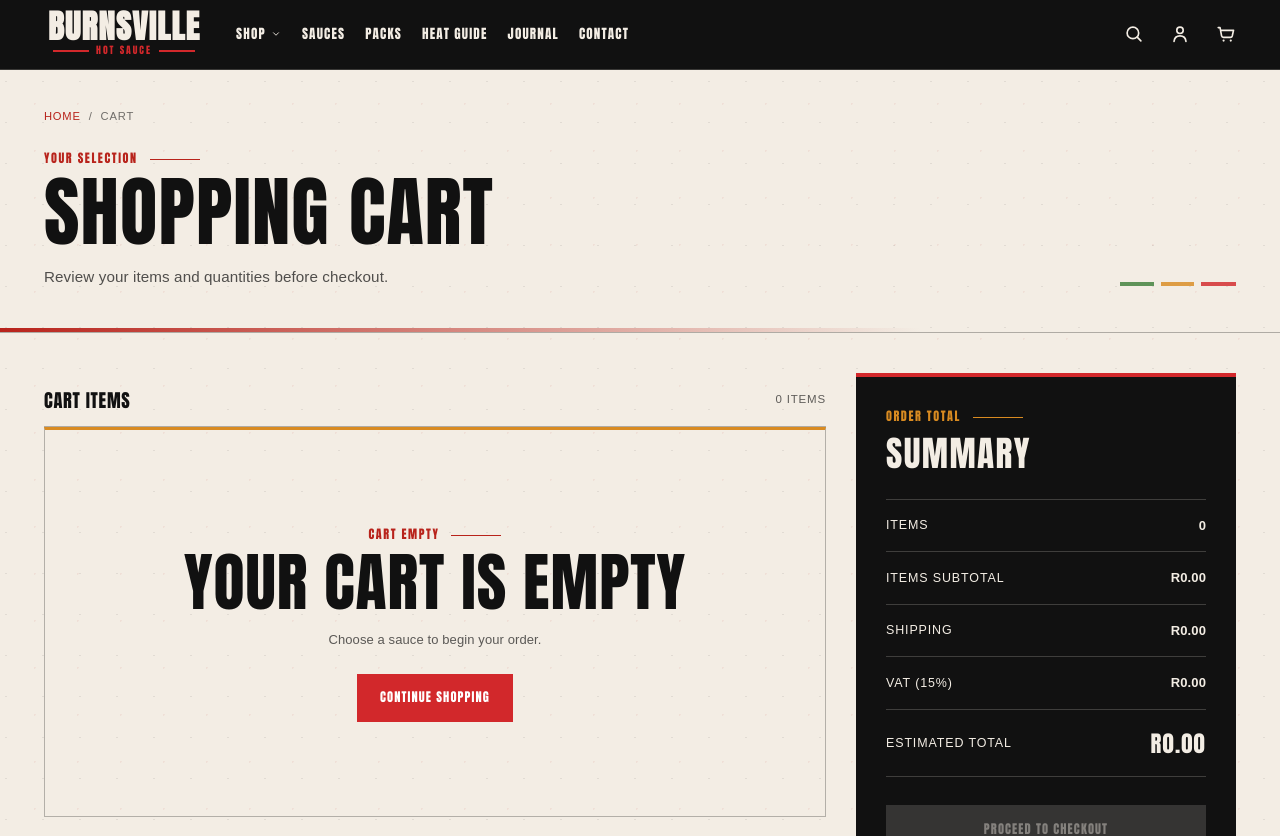
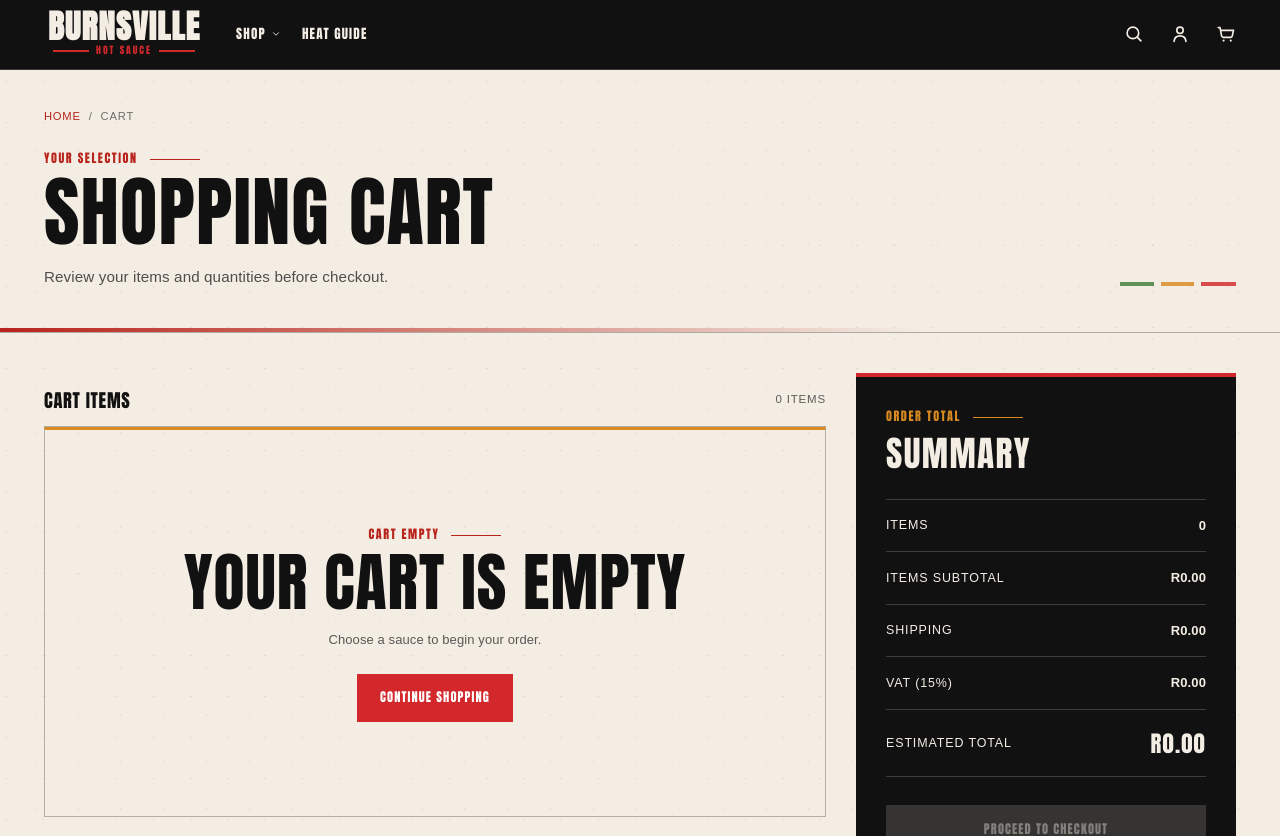
Before and after one commit to Humerous/burnsville_mern-app, a React (Vite) app in the folder frontend/: page /cart in a window 1280 px wide. Shown: the top 836 px of the page. Built offline with nearby package versions, Linux system fonts and the light colour scheme.

Commit message:
fix(mobile): remove dead and duplicate navigation

```diff
--- a/frontend/src/components/Header.jsx
+++ b/frontend/src/components/Header.jsx
@@ -14,17 +14,19 @@
 import { logout } from '../actions/userActions';
 import './header/header.css';
 
+// Keep public navigation limited to destinations that actually exist.
+// Future Packs / About / Journal / Contact routes stay out of the live nav
+// until those screens are implemented rather than shipping dead `#` links.
 const NAV_ITEMS = [
-  { label: 'Shop', href: '/shop' },
-  { label: 'Sauces', href: '/shop' },
-  { label: 'Packs', href: '/' },
-  { label: 'About', href: '#' },
-  { label: 'Heat Guide', href: '#' },
-  { label: 'Journal', href: '#' },
-  { label: 'Contact', href: '#' },
+  { label: 'All Sauces', href: '/shop' },
+  { label: 'Shop by Heat', href: '/#shop-by-heat' },
+  { label: 'Cart', href: '/cart' },
 ];
 
-const DESKTOP_NAV_ITEMS = NAV_ITEMS.filter((item) => item.label !== 'About');
+const DESKTOP_NAV_ITEMS = [
+  { label: 'Shop', href: '/shop' },
+  { label: 'Heat Guide', href: '/#shop-by-heat' },
+];
 
 const Header = () => {
   const dispatch = useDispatch();
```
